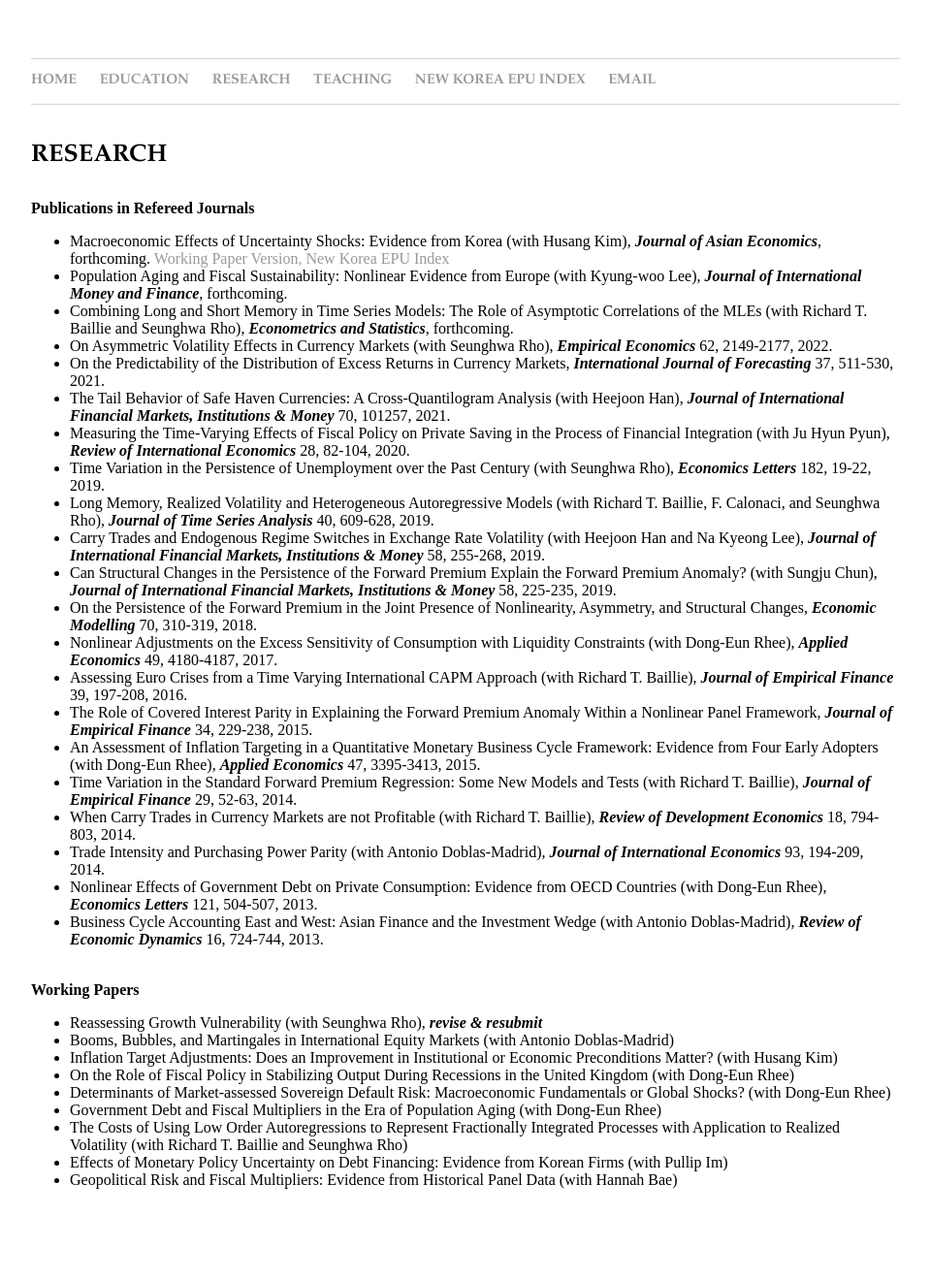
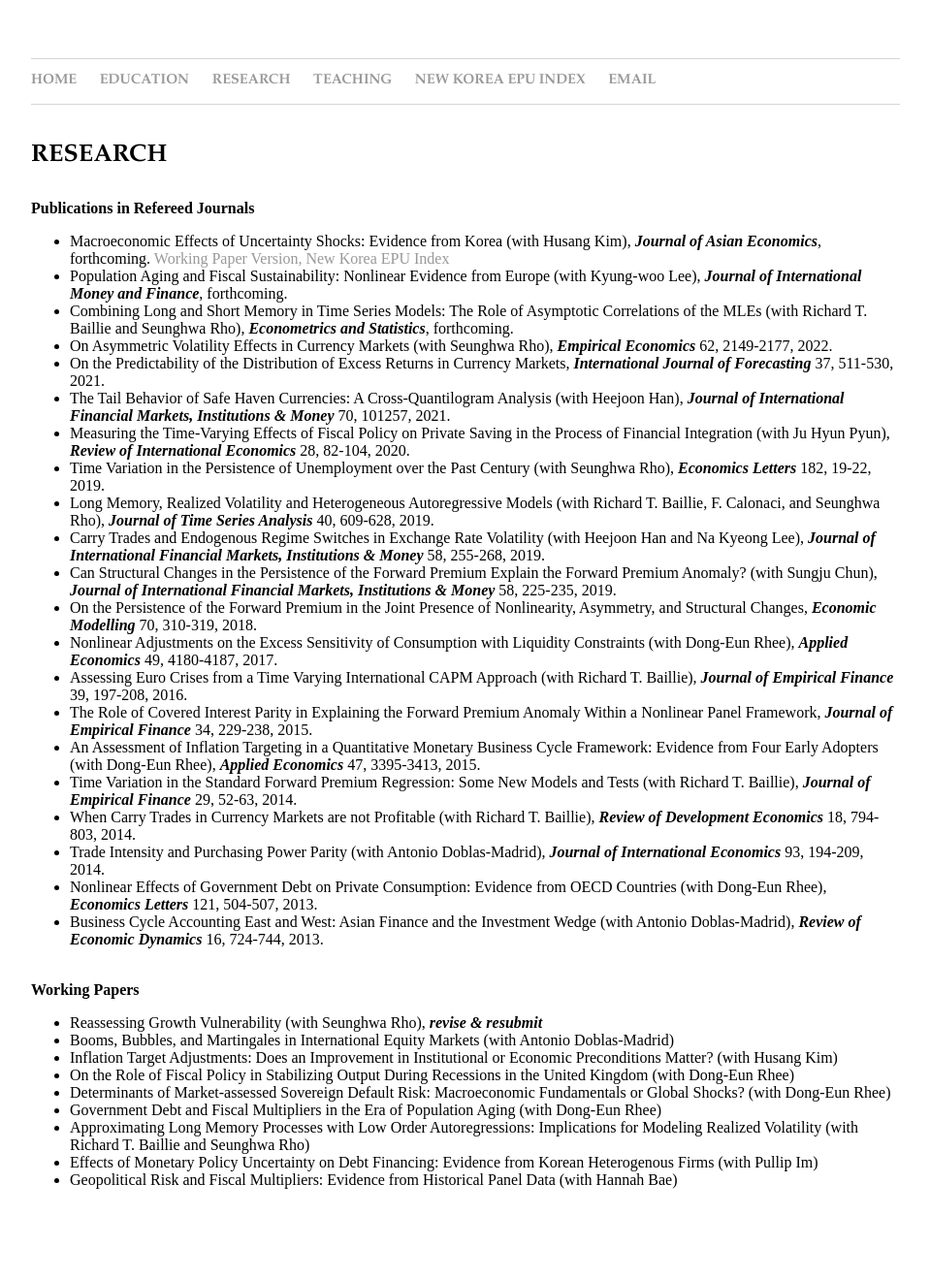
Before and after one commit to dooyeoncho/dooyeoncho.github.io, a Jekyll site: the page built from pages/research.html, in a window 1280 px wide. Shown: the whole page at 97% size, without its empty margins (160-1119 px from the left). Built offline with Jekyll 4.4.1, drawn with Linux system fonts in a browser that asks for light colours.

Commit message:
Update research.html

```diff
--- a/pages/research.html
+++ b/pages/research.html
@@ -46,8 +46,8 @@ title: Dooyeon Cho - Research
 		<li>On the Role of Fiscal Policy in Stabilizing Output During Recessions in the United Kingdom (with Dong-Eun Rhee)</li>
 		<li>Determinants of Market-assessed Sovereign Default Risk: Macroeconomic Fundamentals or Global Shocks? (with Dong-Eun Rhee)</li>
 		<li>Government Debt and Fiscal Multipliers in the Era of Population Aging (with Dong-Eun Rhee)</li>
-		<li>The Costs of Using Low Order Autoregressions to Represent Fractionally Integrated Processes with Application to Realized Volatility (with Richard T. Baillie and Seunghwa Rho)</li>
-		<li>Effects of Monetary Policy Uncertainty on Debt Financing: Evidence from Korean Firms (with Pullip Im)</li>
+		<li>Approximating Long Memory Processes with Low Order Autoregressions: Implications for Modeling Realized Volatility (with Richard T. Baillie and Seunghwa Rho)</li>
+		<li>Effects of Monetary Policy Uncertainty on Debt Financing: Evidence from Korean Heterogenous Firms (with Pullip Im)</li>
 		<li>Geopolitical Risk and Fiscal Multipliers: Evidence from Historical Panel Data (with Hannah Bae)</li>
 	</ul>
 </div>&nbsp;&nbsp;&nbsp;&nbsp;&nbsp;&nbsp;
```
